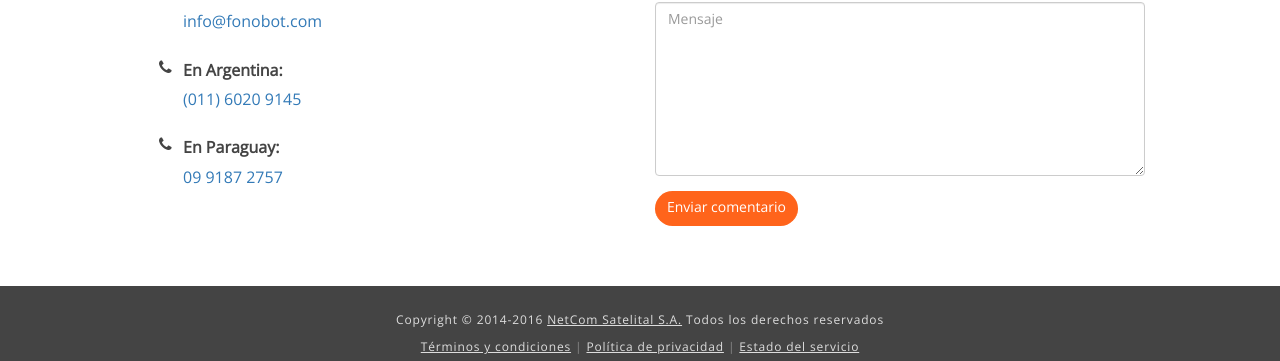
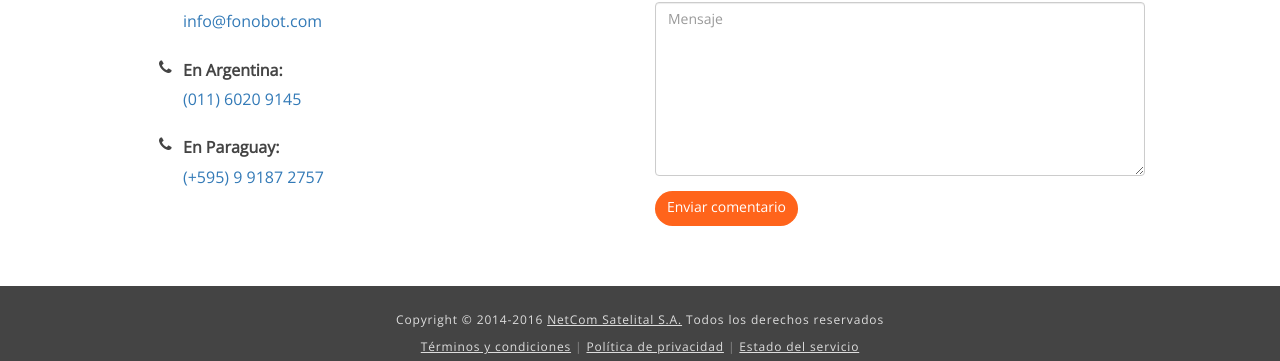
Before and after one commit to netcomsatelital/fonobot, a Jekyll site: the page built from contacto.html, in a window 1280 px wide. Shown: the part 298-659 px from the top of the page. Built offline with Jekyll 4.4.1, drawn with Linux system fonts in a browser that asks for light colours; nearby versions of some CDN libraries.

Commit message:
Agregado el +595 al formulario de contacto

```diff
--- a/contacto.html
+++ b/contacto.html
@@ -27,7 +27,7 @@ layout: null
                 <dd><a href="tel:+5491160209145">(011) 6020 9145</a></dd>
 
                 <dt><i class="fa fa-phone" aria-hidden="true"></i>En Paraguay:</dt>
-                <dd><a href="tel:+595991872757">09 9187 2757</a></dd>
+                <dd><a href="tel:+595991872757">(+595) 9 9187 2757</a></dd>
               </dl>
             </div>
             <div class="col-md-6">
```
